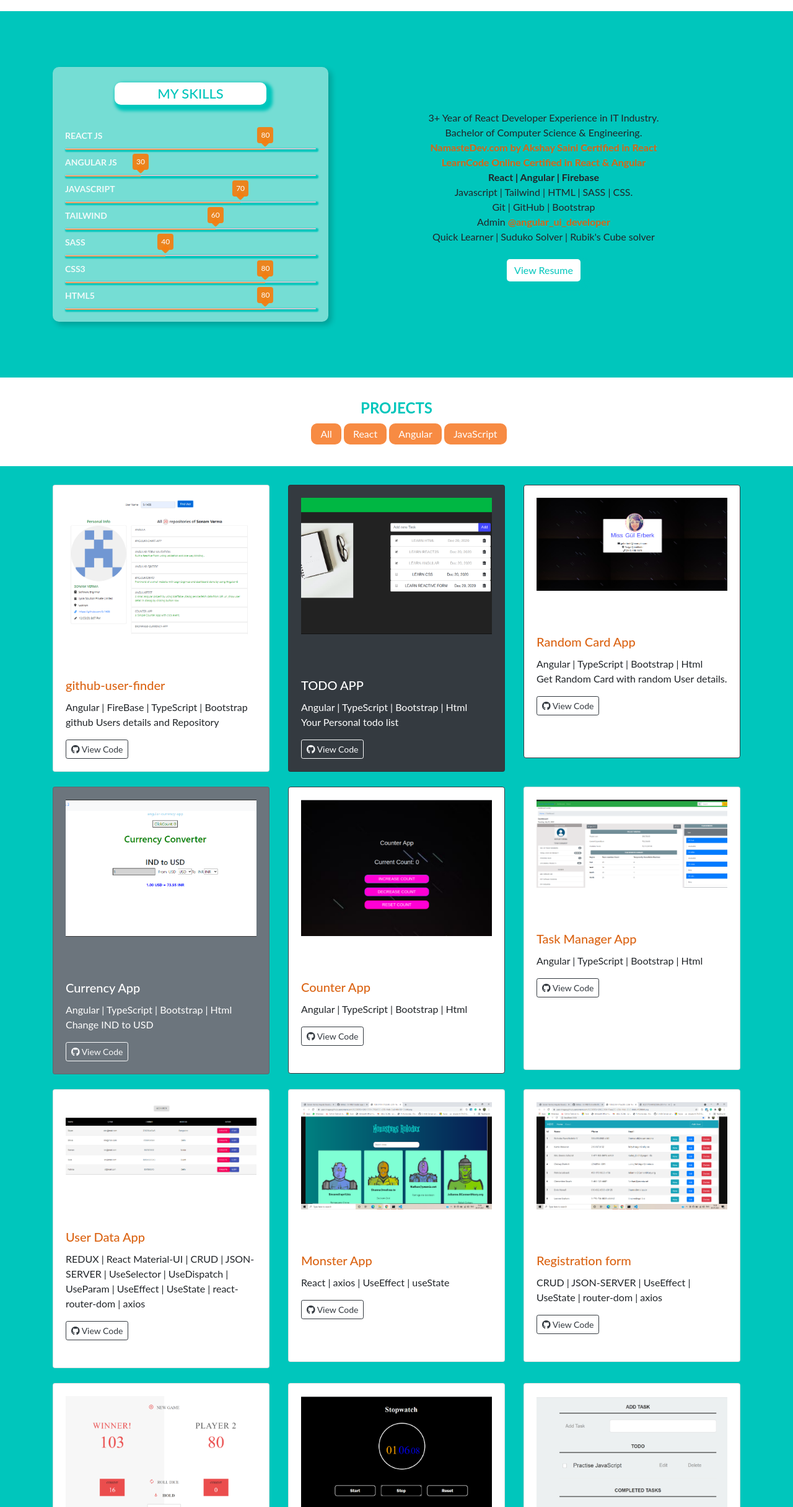
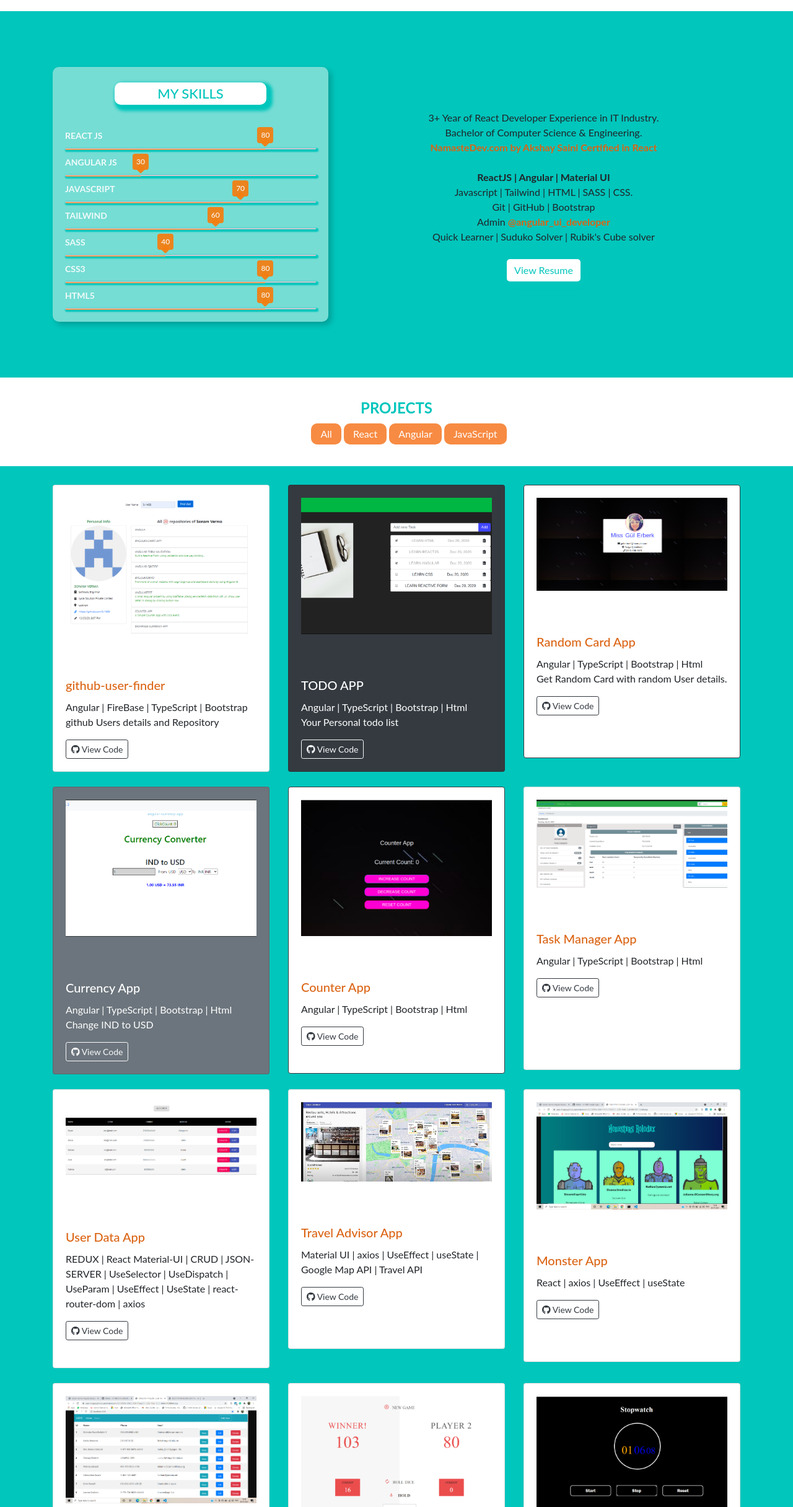
Before and after one commit to S-1408/sonam-verma.github.io, a plain HTML site: page index.html in a window 1280 px wide. Shown: the part 882-3313 px from the top of the page at 62% size. Drawn offline with nearby package versions, Linux system fonts and the light colour scheme.

Commit message:
Update index.html

```diff
--- a/index.html
+++ b/index.html
@@ -186,11 +186,8 @@
                         href="https://s.docworkspace.com/d/AAa30vvj0uQowYvT8uedFA" target="_blank"
                         rel="noreferrer nofollow">
                            NamasteDev.com by Akshay Saini Certified in React</a><br>
-                        <a id="linking2" title="Know more about certification"
-                        href="https://s.docworkspace.com/d/AAa30vvj0uQowYvT8uedFA" target="_blank"
-                        rel="noreferrer nofollow">
-                            LearnCode Online Certified in React & Angular </a><br>
-                        <b>React | Angular  | Firebase</b><br>
+                       <br>
+                        <b>ReactJS | Angular  | Material UI</b><br>
                         Javascript | Tailwind | HTML | SASS | CSS.<br>
                          Git |  GitHub | Bootstrap<br>
                         Admin <a id="linking3" href="https://www.instagram.com/angular_ui_developer/">@angular_ui_developer</a><br>
@@ -199,7 +196,7 @@
 
                     </div><br>
                     <div class="text-center">
-                        <a href="images/Sonam_Verma_web_developer.pdf" class="btn btn-outline-dark resume">View Resume</a>
+                        <a href="Sonam's Resume_ReactJs_Dev_2024.pdf" class="btn btn-outline-dark resume">View Resume</a>
                     </div>
                 </div>
             </div>
@@ -349,7 +346,24 @@
                        </div>
                     </div>
                 </div>
+            <div class="col-md-4 itemImg react">
+                    <div class="card mb-4">
+                       <img class="card-img-top  " src="images/react/traval_adviser_2.png" alt="Card image cap">
+                       <div class="card-body">
+                          <h5 class="card-title">Travel Advisor App</h5>
+                          <p class="card-text">Material UI | axios | UseEffect | useState | Google Map API | Travel API <br>
 
+                         </p>
+                          <a href="https://github.com/S-1408/travel-advisor/tree/traval_advisor" class="btn btn-outline-dark btn-sm" target="_blank"
+                          title="Check on GitHub" rel="noreferrer nofollow">
+                          <span class="fa fa-github"></span>  View Code</a>
+                          <br>
+                          <br>
+                           <br>
+
+                       </div>
+                    </div>
+                </div>
                 <div class="col-md-4 itemImg react">
                     <div class="card mb-4">
                        <img class="card-img-top  " src="images/react/monster.png" alt="Card image cap">
```
